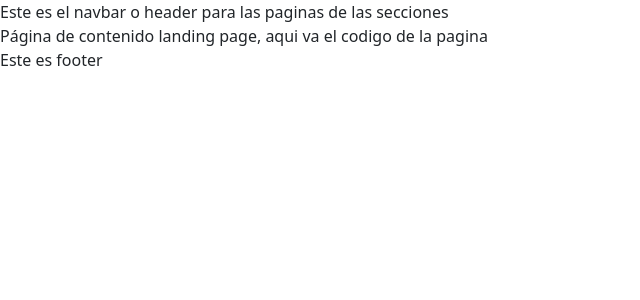
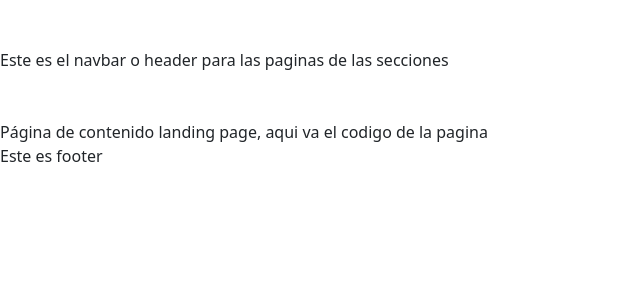
Before and after one commit to The-Rookies-G9/AppIntegrada, a React (Create React App) app in the folder rookies/: page / in a window 1280 px wide. Shown: the top 300 px of the page, without its empty margins (0-640 px from the left). Built offline with nearby package versions, Linux system fonts and the light colour scheme.

Commit message:
adicion de estilo .css no aplicados

```diff
--- a/rookies/src/App.css
+++ b/rookies/src/App.css
@@ -8,12 +8,27 @@ ul {
     margin:0px;
 }
 
-.navbarPosition {
-  display:flex;
-  padding: 10%;
+.navbar {
+  min-height: 15vh;
 }
 
-.mainPosition {
+.column.main > footer{
+  min-height: 10vh;
+}
+
+.column {
+  float: right;
   display: flex;
-  padding:80%;
+  flex-direction: column;
+  }
+
+
+.column.sidebar {
+  width: 15%;
+  min-height: 100vh;
 }
+
+.column.main {
+  width: 85%;
+  min-height: 100vh;
+}
--- a/rookies/src/components/Navbar.js
+++ b/rookies/src/components/Navbar.js
@@ -1,11 +1,15 @@
 import React from 'react';
 
+
+
 const Navbar = () => {
+
     return (
-        <div>
+        <div className ="navbar" >
             Este es el navbar o header para las paginas de las secciones
         </div>
     )
 }
 
+
 export default Navbar;
--- a/rookies/src/components/Sidebar.js
+++ b/rookies/src/components/Sidebar.js
@@ -1,4 +1,6 @@
 import React from 'react';
+
+//al decidir el estilo del sidebar se debe cambiar el color en el archivo App.css
 
 const Sidebar = () => {
     return (
--- a/rookies/src/layouts/AutheLayout.js
+++ b/rookies/src/layouts/AutheLayout.js
@@ -6,11 +6,11 @@ import Sidebar from 'components/Sidebar';
 //Este es el layout de autenticación es decir es login y  registro
 //jesus tu miras si deseas que tenga  sidebar footer header o no, puse sidebar pero tu decides
 
-const AuthLayout = () => {
+const AuthLayout = ({children}) => {
     return (
         <div>
             <Sidebar />
-            <main></main>
+            <main>{children}</main>
 
         </div>
     )
--- a/rookies/src/layouts/PrivateLayouts.js
+++ b/rookies/src/layouts/PrivateLayouts.js
@@ -9,8 +9,7 @@ import React from 'react';
 const PrivateLayout = ({children}) => {
     return (
         <div>
-            <Navbar />
-            <main >{children}</main>
+            <main>{children}</main>
             <Sidebar />
         </div>
     )
--- a/rookies/src/layouts/PublicLayout.js
+++ b/rookies/src/layouts/PublicLayout.js
@@ -10,7 +10,7 @@ import Footer from 'components/Footer';
 const PublicLayout = ({children}) => {
     return (
         <div>
-            <Navbar />
+            <Navbar  />
             <main>{children}</main>
             <Footer />
         </div>
```
